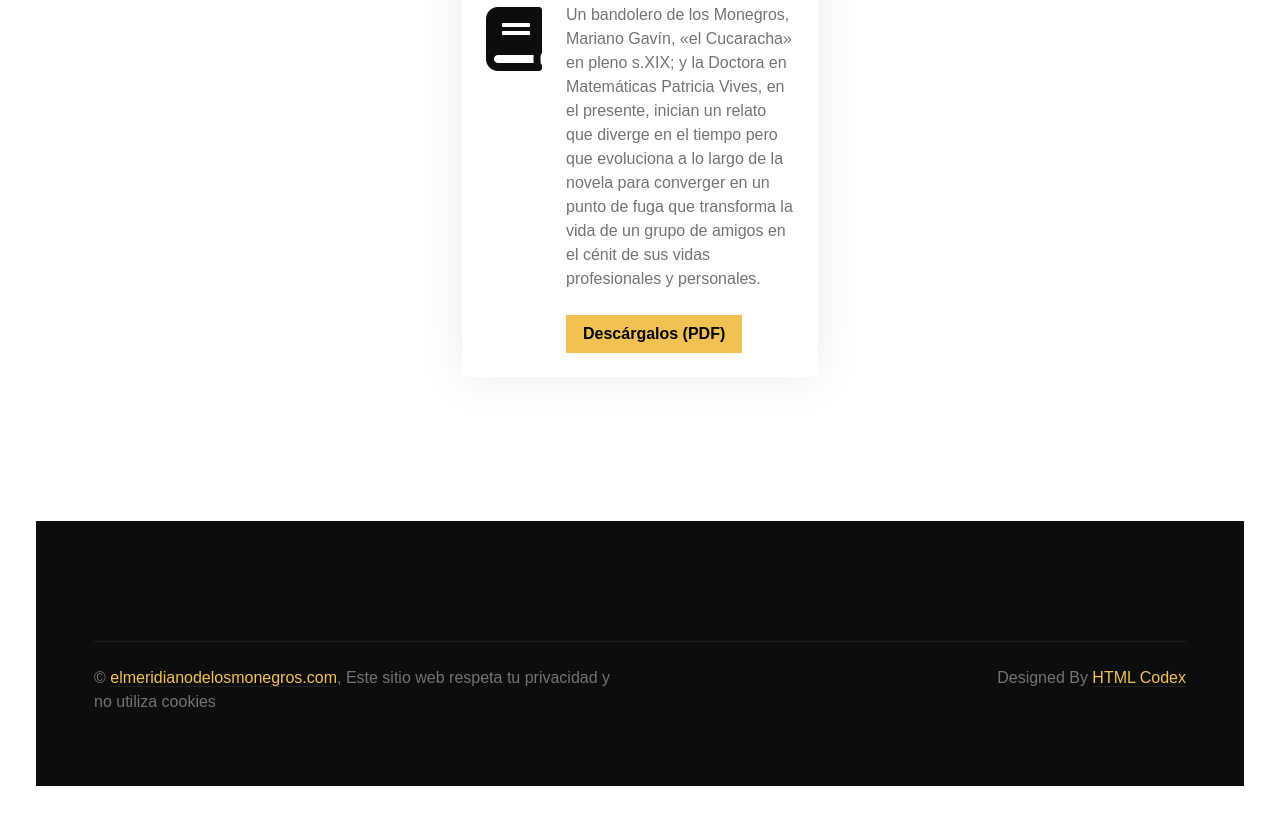
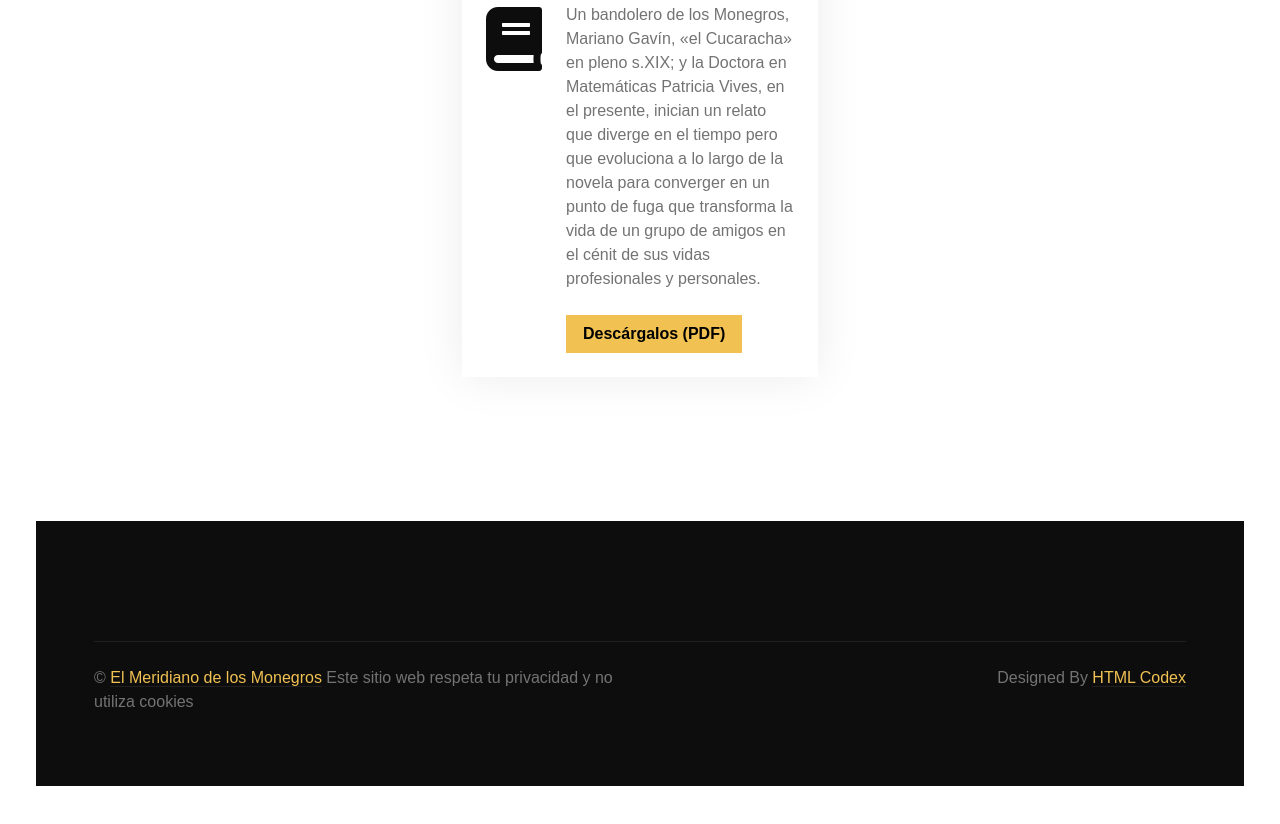
Before and after one commit to dataCustodis/elmeridianodelosmonegros, a plain HTML site: page index.html in a window 1280 px wide. Shown: the part 5741-6565 px from the top of the page. Drawn offline with nearby package versions, Linux system fonts and the light colour scheme.

Commit message:
Update index.html

```diff
--- a/index.html
+++ b/index.html
@@ -844,7 +844,7 @@
                 <div class="border-top border-secondary pb-4"></div>
                 <div class="row">
                     <div class="col-md-6 text-center text-md-start mb-3 mb-md-0">
-                        &copy; <a class="border-bottom" href="#">elmeridianodelosmonegros.com</a>, Este sitio web respeta tu privacidad y no utiliza cookies
+                        &copy; <a class="border-bottom" href="#">El Meridiano de los Monegros</a> Este sitio web respeta tu privacidad y no utiliza cookies
                         <!--&copy; <a class="border-bottom" href="#">El Meridiano de los Monegros</a>, All Right Reserved.-->
                     </div>
                     <div class="col-md-6 text-center text-md-end">
```
